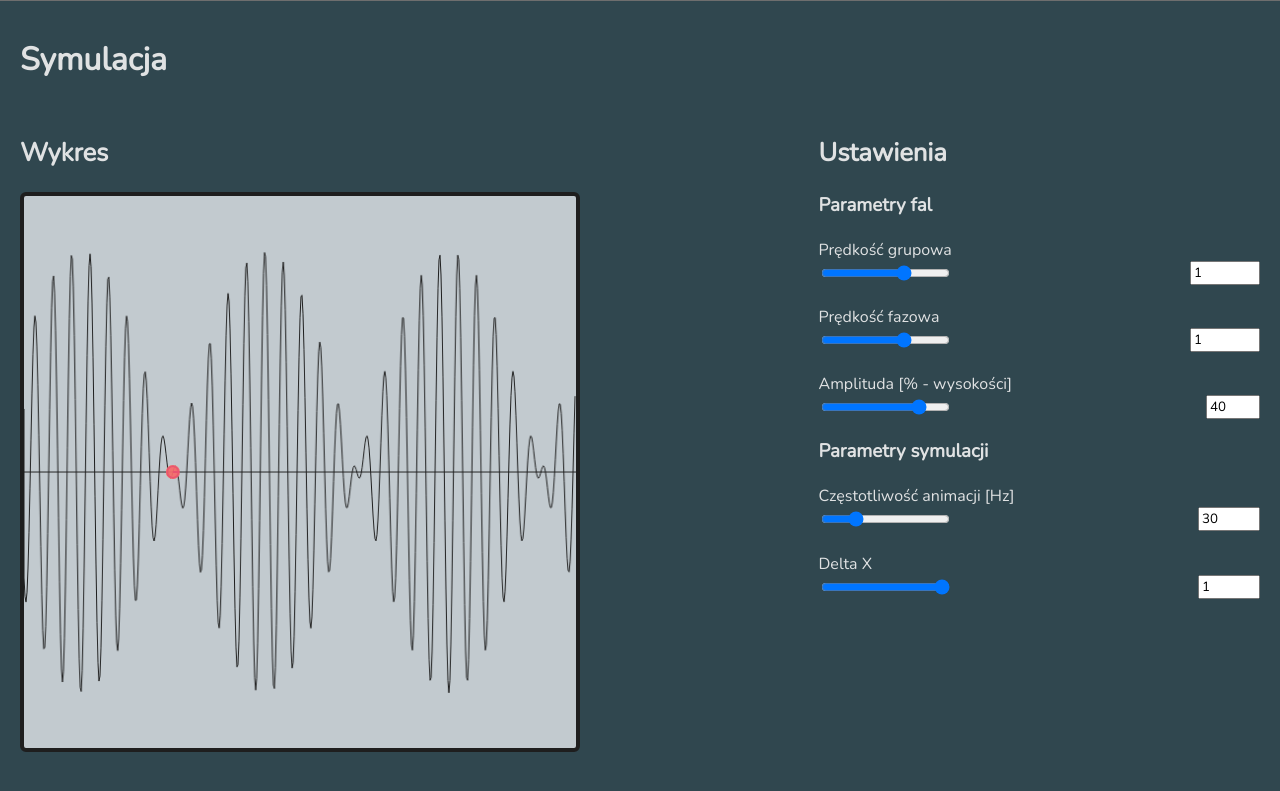
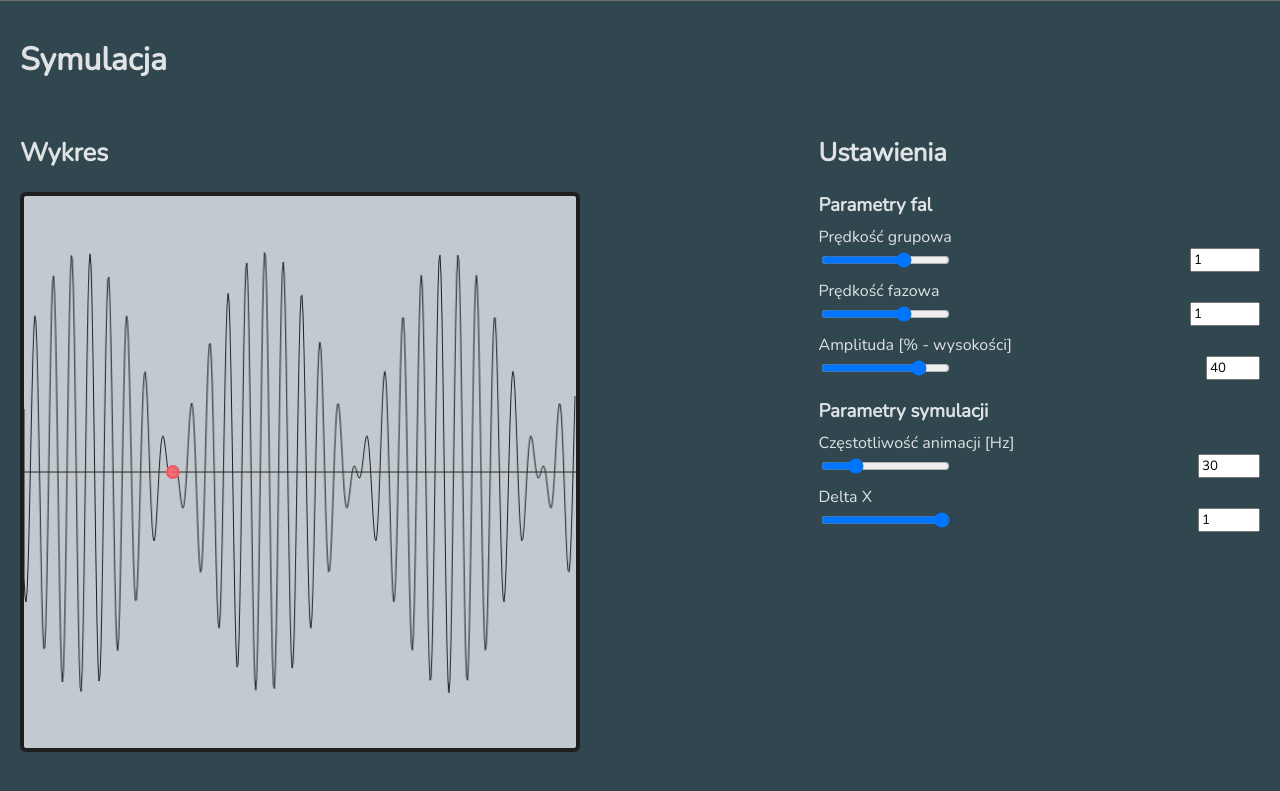
Before and after one commit to kubamarchut/WFIT-projekt, a plain HTML site: page index.html in a window 1280 px wide. Shown: the part 799-1590 px from the top of the page. Drawn offline with nearby package versions, Linux system fonts and the light colour scheme; grey boxes are pictures that could not be loaded.

Commit message:
stylistic improvements

```diff
--- a/css/controls.css
+++ b/css/controls.css
@@ -1,6 +1,9 @@
+.controlPanel h3{
+  margin-bottom: 0;
+}
 .controlPanel h4{
   font-weight: normal;
-  margin-bottom: 0;
+  margin: .5em 0 0;
 }
 .controlPanel .control-box{
   display: grid;
```
